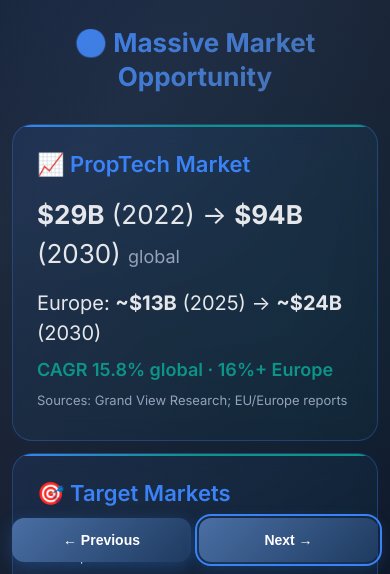
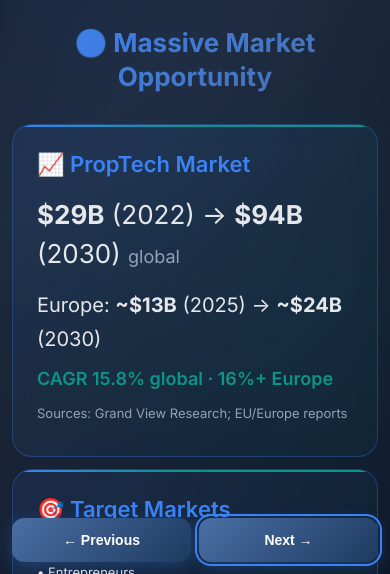
Before and after one commit to alpirkritz/Daz-Investor-Deck, a website: page DAZ_Investor_Deck.html in a window 390 px wide. Both pictures are taken after a click on the button "Next →". Shown: the part 270-844 px from the top of the page. Drawn offline with Linux system fonts and the light colour scheme.

Commit message:
Fix responsive CSS overriding inline styles on all paragraph elements

```diff
--- a/DAZ_Investor_Deck.html
+++ b/DAZ_Investor_Deck.html
@@ -1037,7 +1037,7 @@
                 margin-bottom: 12px;
             }
 
-            .slide p, .slide li {
+            .slide p:not([style*="font-size"]), .slide li:not([style*="font-size"]) {
                 font-size: 17px;
                 line-height: 1.6;
             }
@@ -1173,7 +1173,7 @@
                 margin-bottom: 8px;
             }
 
-            .slide p, .slide li {
+            .slide p:not([style*="font-size"]), .slide li:not([style*="font-size"]) {
                 font-size: 14px;
                 line-height: 1.6;
                 margin-bottom: 6px;
@@ -1387,7 +1387,7 @@
                 font-size: 15px;
             }
 
-            .slide p, .slide li {
+            .slide p:not([style*="font-size"]), .slide li:not([style*="font-size"]) {
                 font-size: 13px;
                 line-height: 1.5;
             }
```
Also changed, not shown: index.html (+3 -3 lines).
